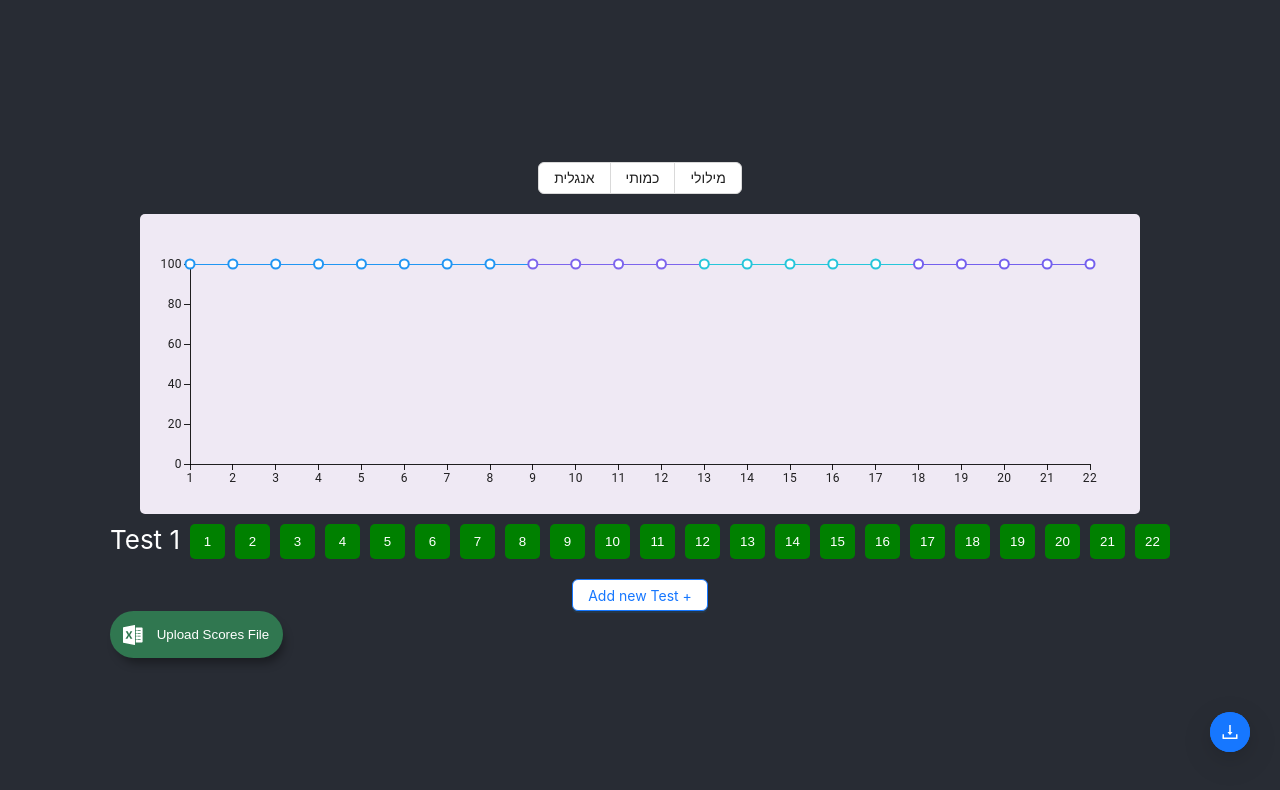
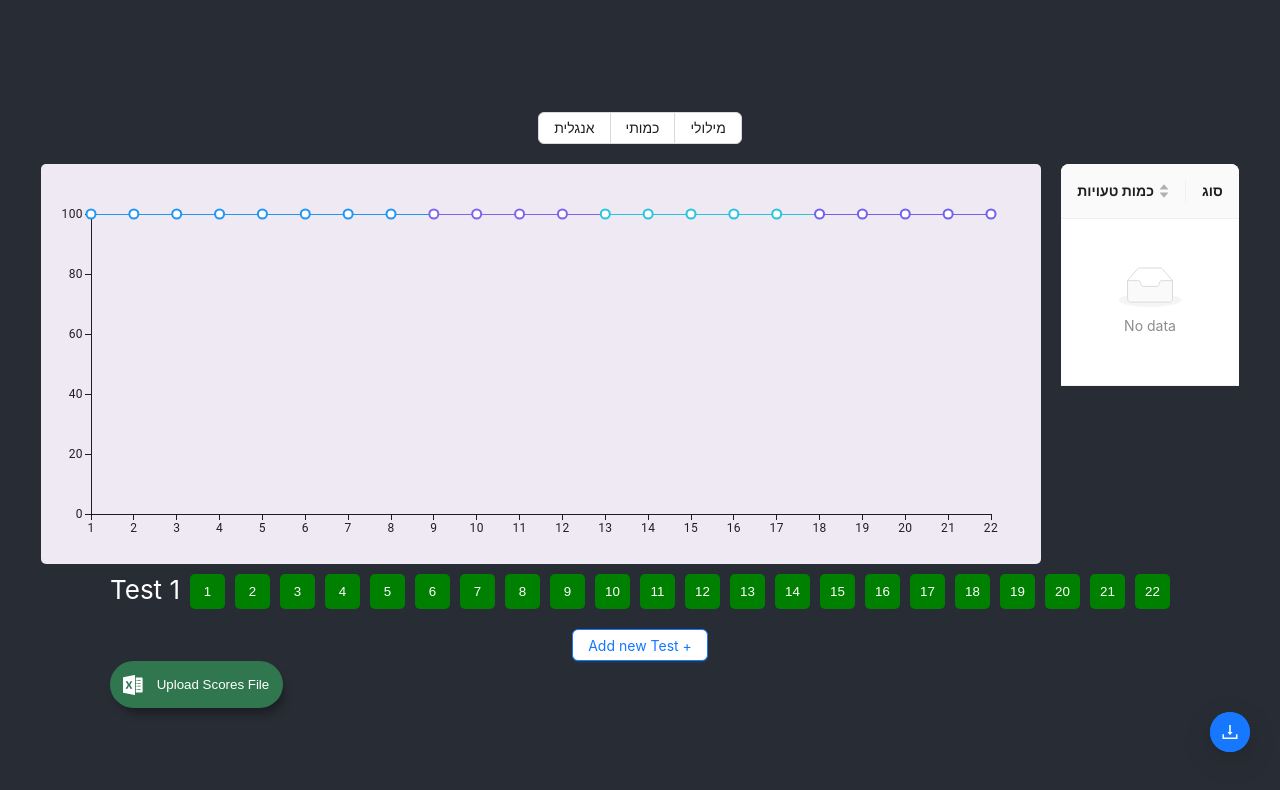
Before and after one commit to ShonBarkan/PsyTrack, a React (Create React App) app in the folder client/: page / in a window 1280 px wide. Shown: the top 790 px of the page. Built offline with nearby package versions, Linux system fonts and the light colour scheme.

Commit message:
[mistakes]: display the mistakes

```diff
--- a/client/src/App.js
+++ b/client/src/App.js
@@ -4,6 +4,7 @@ import Tests from './components/Tests/Tests';
 import { Radio } from 'antd';
 import { useAppContext } from './context';
 import ExportToExcel from './components/ExsportToExcel/ExsportToExcel';
+import ShowMistakes from './components/ShowMistakes/ShowMistakes';
 
 const options = [
   {
@@ -30,7 +31,10 @@ function App() {
     <div className="App">
       <header className="App-header">
         <Radio.Group style={{margin: "20px"}} options={options} onChange={onChangeSubject} optionType="button" />
-        <Graph/>
+        <div style={{display:'flex' , gap:20}}>
+          <Graph/>
+          <ShowMistakes/>
+        </div>
         <Tests/>
         <ExportToExcel/>
       </header>
--- a/client/src/components/Graph/Graph.jsx
+++ b/client/src/components/Graph/Graph.jsx
@@ -55,7 +55,7 @@ const Graph = () => {
                     }
             yAxis={[{min:0}]}
             width={1000}
-            height={300}
+            height={400}
             />
         </div>
     );
--- /dev/null
+++ b/client/src/components/ShowMistakes/ShowMistakes.jsx
@@ -0,0 +1,62 @@
+import React, { useEffect, useState } from 'react';
+import { useAppContext } from '../../context';
+import { Table } from 'antd';
+
+const columns = [
+    {
+        title: 'כמות טעויות',
+        dataIndex: 'amount',
+        key: 'amount',
+        align: 'center',  // Align to center
+        sorter: (a, b) => a.amount - b.amount,  // Add sorting functionality
+    },
+    {
+        title: 'סוג',
+        dataIndex: 'type',
+        key: 'type',
+        align: 'center',  // Align to center
+    }
+]
+
+const ShowMistakes = () => {
+    const { subject, mistakes } = useAppContext();
+    const [subjectMistakes, setSubjectMistakes] = useState([]);
+
+    useEffect(() => {
+        const occurrences = {};
+        const mathData = mistakes[subject] || {};
+
+        // Iterate over the keys in the 'math' object
+        for (const key in mathData) {
+            const array = mathData[key];
+
+            // Iterate over the elements of each array
+            array.forEach(item => {
+                if (occurrences[item]) {
+                    occurrences[item]++;
+                } else {
+                    occurrences[item] = 1;
+                }
+            });
+        }
+
+        // Convert the occurrences object to an array for the table
+        const formattedData = Object.keys(occurrences).map(key => ({
+            type: key,
+            amount: occurrences[key],
+        }));
+
+        setSubjectMistakes(formattedData);
+    }, [subject, mistakes]);
+
+    return (
+        <Table
+            dataSource={subjectMistakes}
+            columns={columns}
+            rowKey="type"
+            pagination={{ pageSize: 4 }}
+        />
+    );
+}
+
+export default ShowMistakes;
```
